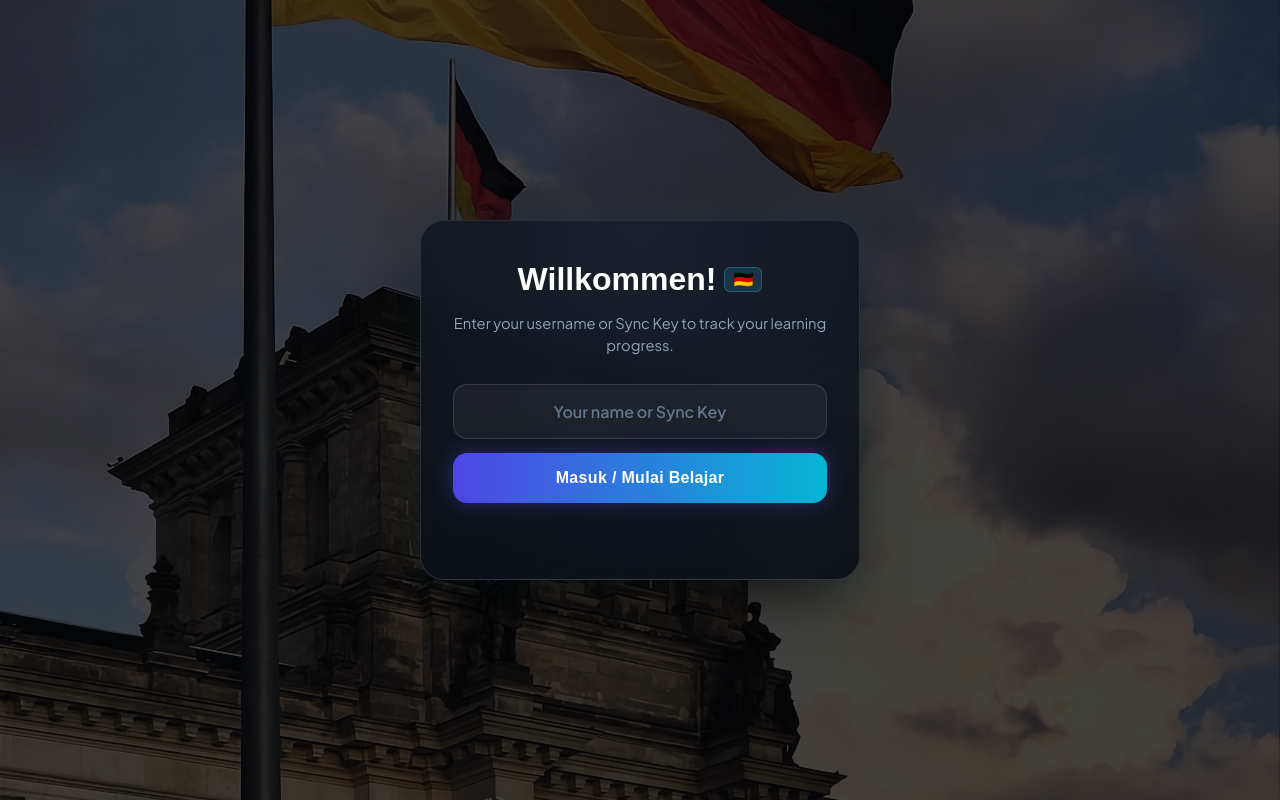
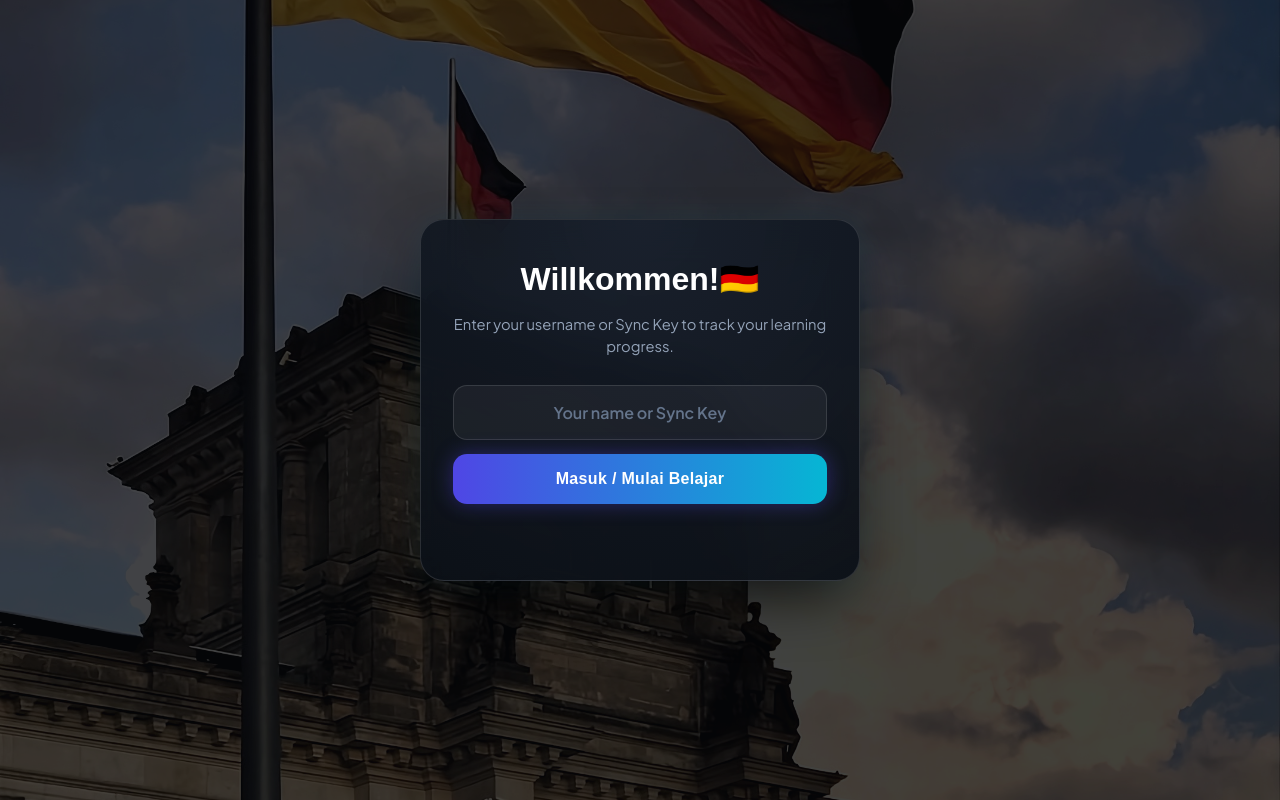
Before and after one commit to azkiya-hasna/german-flashcard-vue, a Vue app: page / in a window 1280 px wide. Built offline with nearby package versions, Linux system fonts and the light colour scheme.

Commit message:
fix: resolve build errors

```diff
--- a/src/components/AuthScreen.vue
+++ b/src/components/AuthScreen.vue
@@ -4,7 +4,7 @@
 
     <div class="auth-card">
       <div class="brand-badge-row">
-        <h2>Willkommen! <span class="badge-de">🇩🇪</span></h2>
+        <h2>Willkommen!🇩🇪</h2>
       </div>
       <p class="auth-sub-desc">Enter your username or Sync Key to track your learning progress.</p>
 
```
